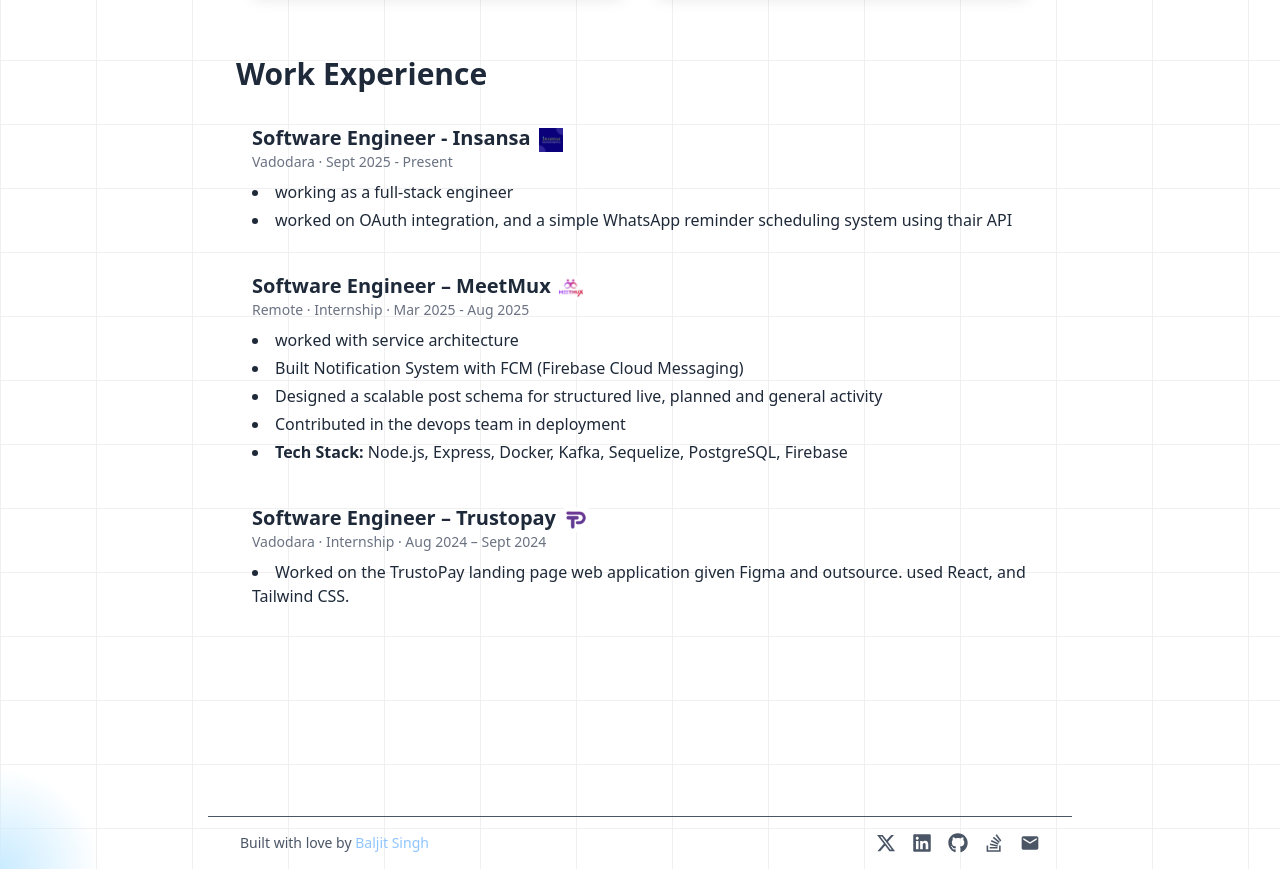
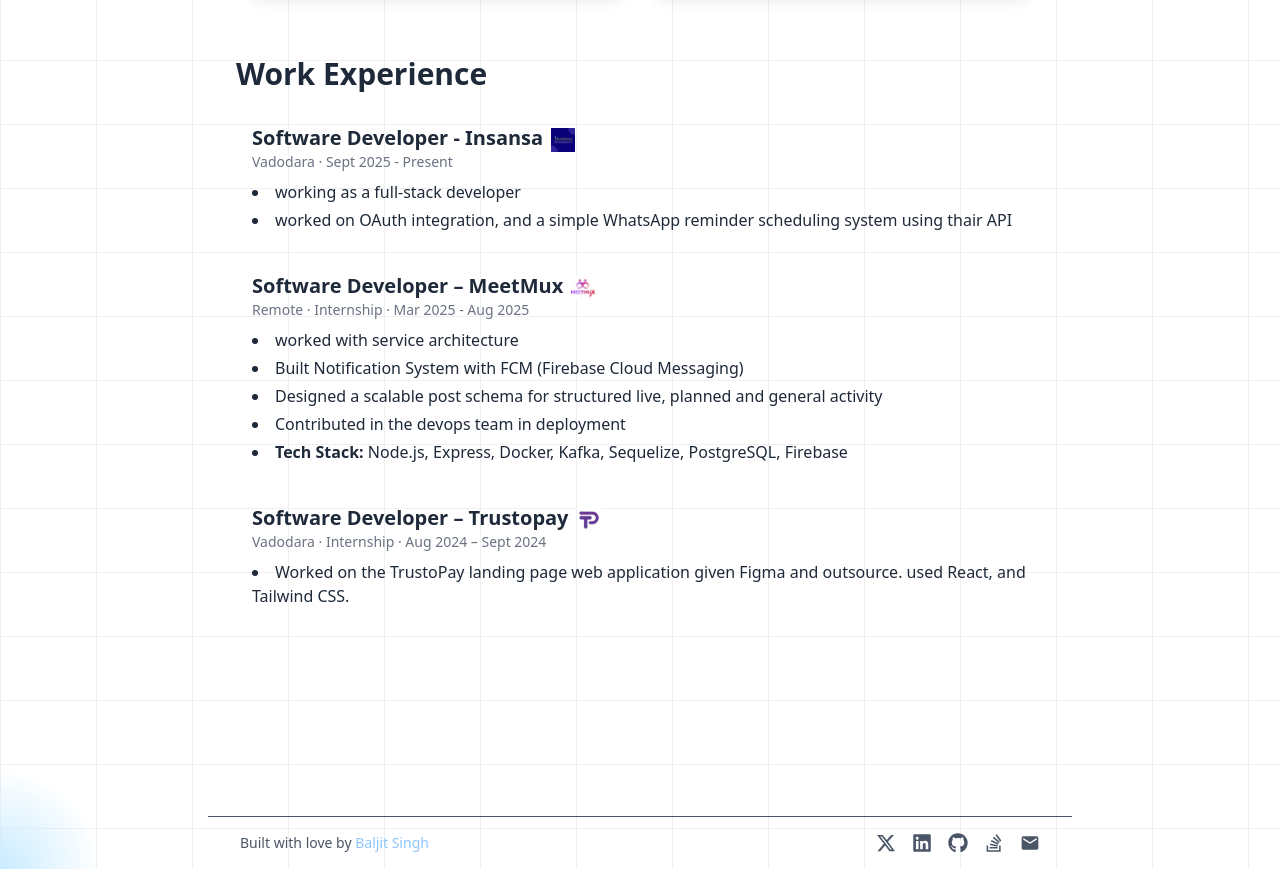
Before and after one commit to TheBaljitSingh/portfolio-v2, a React (Vite) app: page / in a window 1280 px wide. Shown: the part 2180-3049 px from the top of the page. Built offline with nearby package versions, Linux system fonts and the light colour scheme.

Commit message:
Change job titles from Engineer to Developer

```diff
--- a/src/pages/Home.jsx
+++ b/src/pages/Home.jsx
@@ -188,7 +188,7 @@
   <div className='mb-10 md:px-4'>
     <div className="flex items-end space-x-2">
   <h3 className="text-xl font-semibold">
-    Software Engineer - Insansa
+    Software Developer - Insansa
   </h3>
   <a
     href="https://www.linkedin.com/company/insansa-techknowledge/" // Replace with actual LinkedIn URL
@@ -207,7 +207,7 @@
     <p className="text-sm text-gray-500">Vadodara ·  Sept 2025 - Present</p>
 
     <ul className="list-disc list-inside mt-2 space-y-1">
-      <li>working as a full-stack engineer</li>
+      <li>working as a full-stack developer</li>
       <li>worked on OAuth integration, and a simple WhatsApp reminder scheduling system using thair API</li>
     </ul>
   </div>
@@ -216,7 +216,7 @@
   <div className="mb-10 md:px-4">
 <div className="flex items-end space-x-2">
   <h3 className="text-xl font-semibold">
-    Software Engineer – MeetMux
+    Software Developer – MeetMux
   </h3>
   <a
     href="https://www.linkedin.com/company/meetmux/" // Replace with actual LinkedIn URL
@@ -248,7 +248,7 @@
   <div className='mb-10 md:px-4'>
     <div className="flex items-end space-x-2">
   <h3 className="text-xl font-semibold">
-    Software Engineer – Trustopay
+    Software Developer – Trustopay
   </h3>
   <a
     href="https://www.linkedin.com/company/trustopayy" // Replace with actual LinkedIn URL
```
